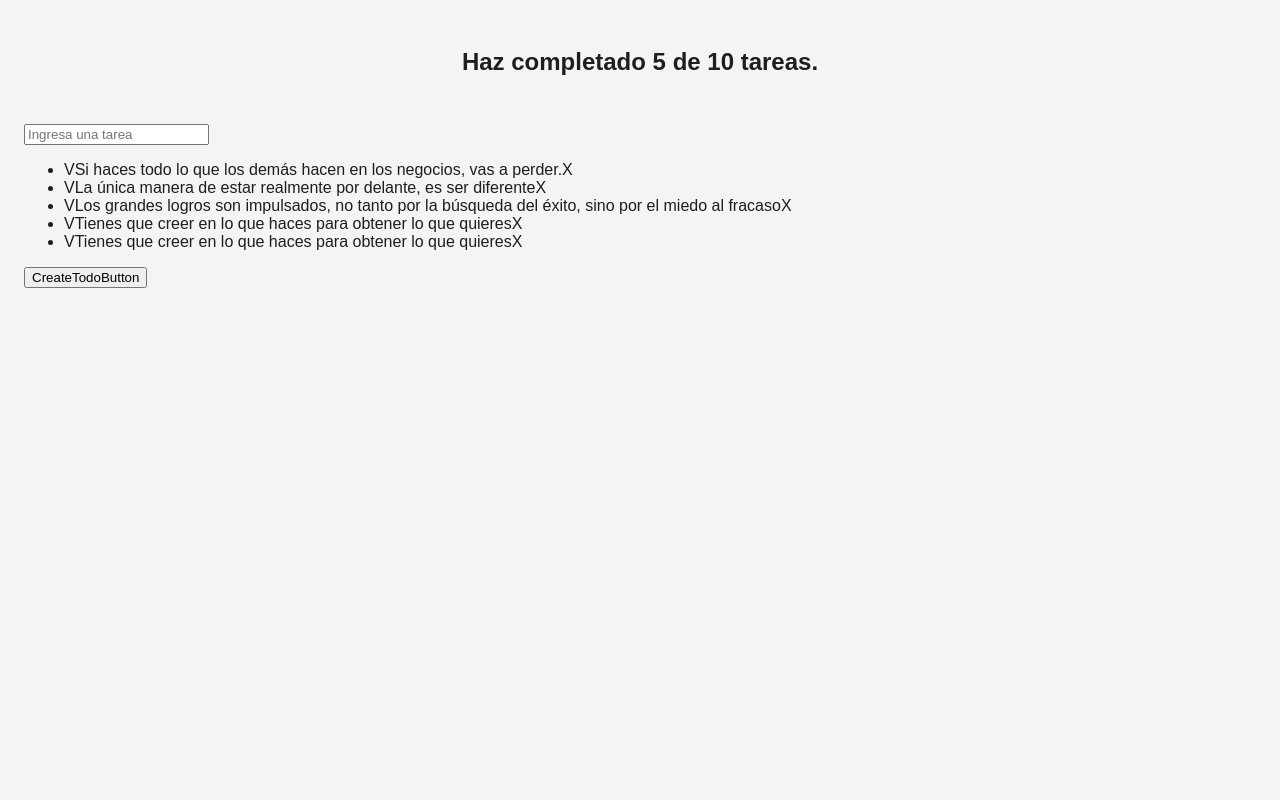
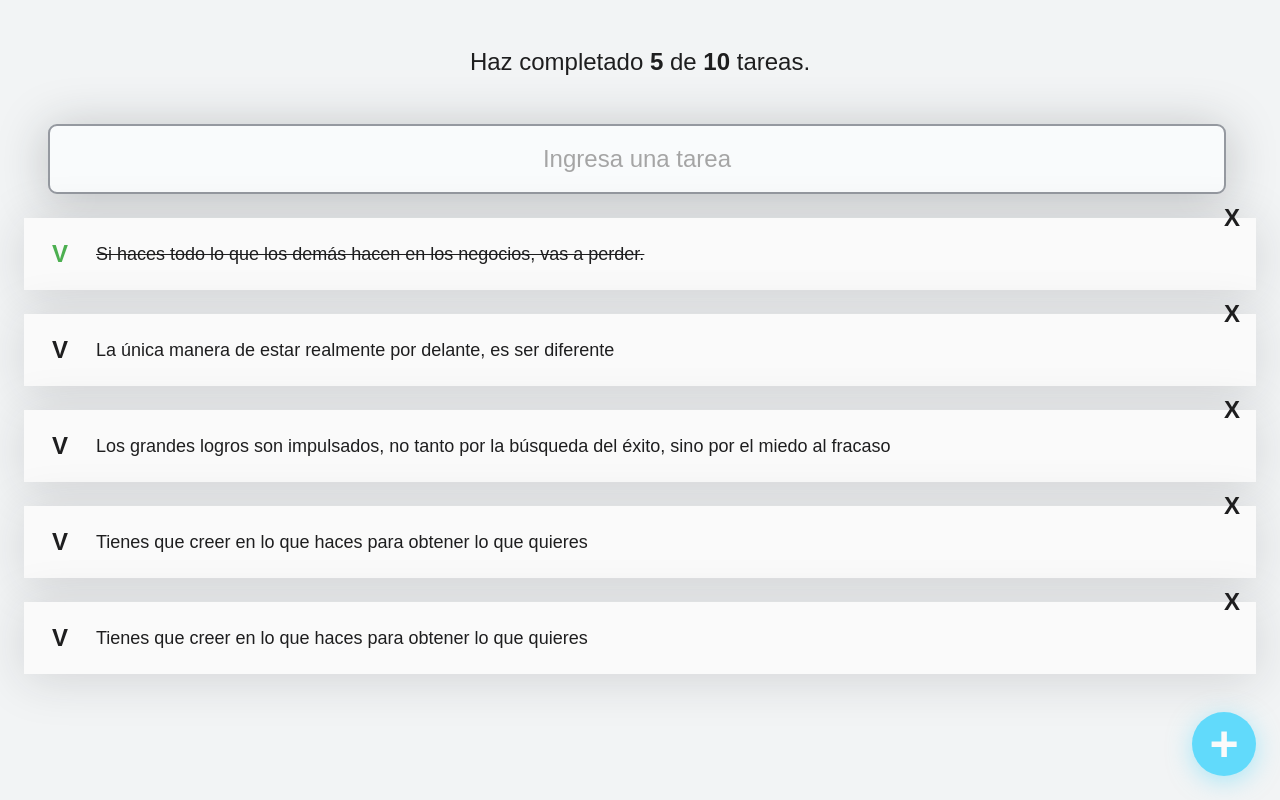
Before and after one commit to wlaurentec/todo-app, a React (Create React App) app: page / in a window 1280 px wide. Built offline with nearby package versions, Linux system fonts and the light colour scheme.

Commit message:
add styles

```diff
--- /dev/null
+++ b/src/CreateTodoButton.css
@@ -0,0 +1,25 @@
+.CreateTodoButton {
+  background-color: #61dafb;
+  box-shadow: 0px 5px 25px rgba(97, 218, 250, 0.5);
+  border: none;
+  border-radius: 50%;
+  cursor: pointer;
+  font-size: 50px;
+  position: fixed;
+  bottom: 24px;
+  right: 24px;
+  font-weight: bold;
+  color: #FAFAFA;
+  display: flex;
+  justify-content: center;
+  align-items: center;
+  height: 64px;
+  width: 64px;
+
+  transform: rotate(0);
+  transition: .3s ease;
+}
+
+.CreateTodoButton:hover {
+  transform: rotate(224deg);
+}
--- a/src/CreateTodoButton.js
+++ b/src/CreateTodoButton.js
@@ -1,8 +1,8 @@
-import React from 'react'
+import "./CreateTodoButton.css"
 
 const CreateTodoButton = () => {
   return (
-    <button>CreateTodoButton</button>
+    <button className="CreateTodoButton">+</button>
   )
 }
 
--- a/src/TodoCounter.css
+++ b/src/TodoCounter.css
@@ -1,6 +1,11 @@
-h1 {
+.TodoCounter {
   font-size: 24px;
   text-align: center;
   margin: 0;
   padding: 48px;
+  font-weight: normal;
 }
+
+.TodoCounter span {
+  font-weight: bold;
+}
--- a/src/TodoCounter.js
+++ b/src/TodoCounter.js
@@ -2,8 +2,8 @@ import "./TodoCounter.css"
 
 const TodoCounter = ({ completed, total }) => {
   return (
-    <h1>
-      Haz completado {completed} de {total} tareas.
+    <h1 className="TodoCounter">
+      Haz completado <span>{completed}</span> de <span>{total}</span> tareas.
     </h1>
   );
 };
--- /dev/null
+++ b/src/TodoItem.css
@@ -0,0 +1,51 @@
+.TodoItem {
+  background-color: #FAFAFA;
+  position: relative;
+  display: flex;
+  justify-content: center;
+  align-items: center;
+  margin-top: 24px;
+  box-shadow: 0px 5px 50px rgba(32, 35, 41, 0.15);
+}
+
+.TodoItem-p {
+  margin: 24px 0 24px 24px;
+  width: calc(100% - 120px);
+  font-size: 18px;
+  line-height: 24px;
+  font-weight: 400;
+}
+
+.TodoItem-p--complete {
+  text-decoration: line-through;
+}
+
+.Icon {
+  cursor: pointer;
+  display: flex;
+  justify-content: center;
+  align-items: center;
+  height: 48px;
+  width: 48px;
+  font-size: 24px;
+  font-weight: bold;
+}
+
+.Icon-check {
+  position: absolute;
+  left: 12px;
+}
+
+.Icon-check--active {
+  color: #4caf50;
+}
+
+.Icon-delete {
+  position: absolute;
+  top: -24px;
+  right: 0;
+}
+
+.Icon-delete:hover {
+  color: red;
+}
--- a/src/TodoItem.js
+++ b/src/TodoItem.js
@@ -1,10 +1,10 @@
-
+import "./TodoItem.css"
 const TodoItem = (props) => {
   return (
-    <li>
-      <span>V</span>
-      <span>{props.text}</span>
-      <span>X</span>
+    <li className="TodoItem">
+      <span className={`Icon Icon-check ${props.completed && 'Icon-check--active'}`}>V</span>
+      <p className={`TodoItem-p ${props.completed && "TodoItem-p--complete"}`}>{props.text}</p>
+      <span className={`Icon Icon-delete`}>X</span>
     </li>
   )
 }
--- /dev/null
+++ b/src/TodoList.css
@@ -0,0 +1,5 @@
+.TodoList {
+  margin: 0;
+  padding: 0;
+  list-style: none;
+}
--- a/src/TodoList.js
+++ b/src/TodoList.js
@@ -1,7 +1,7 @@
-
+import "./TodoList.css"
 const TodoList = (props) => {
   return (
-    <ul>{props.children}</ul>
+    <ul className="TodoList">{props.children}</ul>
   )
 }
 
--- /dev/null
+++ b/src/TodoSearch.css
@@ -0,0 +1,24 @@
+.TodoSearch {
+  background-color: #F9FBFC;
+  border-radius: 9px;
+  border: 2px solid #9599a0;
+  margin: 0 24px;
+  height: 64px;
+  width: calc(100% - 62px);
+  font-size: 24px;
+  text-align: center;
+  font-family: 'Nunito', sans-serif;
+  font-weight: 400;
+  color: #1E1E1F;
+  box-shadow: 0px 5px 50px rgba(32, 35, 41, 0.25);
+}
+
+.TodoSearch::placeholder {
+  color: #A5A5A5;
+  font-family: 'Nunito', sans-serif;
+  font-weight: 400;
+}
+
+.TodoSearch:focus {
+  outline-color: #61dafb;
+}
--- a/src/TodoSearch.js
+++ b/src/TodoSearch.js
@@ -1,7 +1,8 @@
-
+import "./TodoSearch.css"
 const TodoSearch = () => {
   return (
-    <input placeholder="Ingresa una tarea"/>
+    <input placeholder="Ingresa una tarea"
+    className="TodoSearch"/>
   )
 }
 
--- a/src/index.css
+++ b/src/index.css
@@ -1,7 +1,7 @@
 body {
   margin: 0;
   padding: 0;
-  background-color: #F2F4F5;
+  background: #F2F4F5;
   color: #1E1E1F;
   font-family: sans-serif;
 }
```
